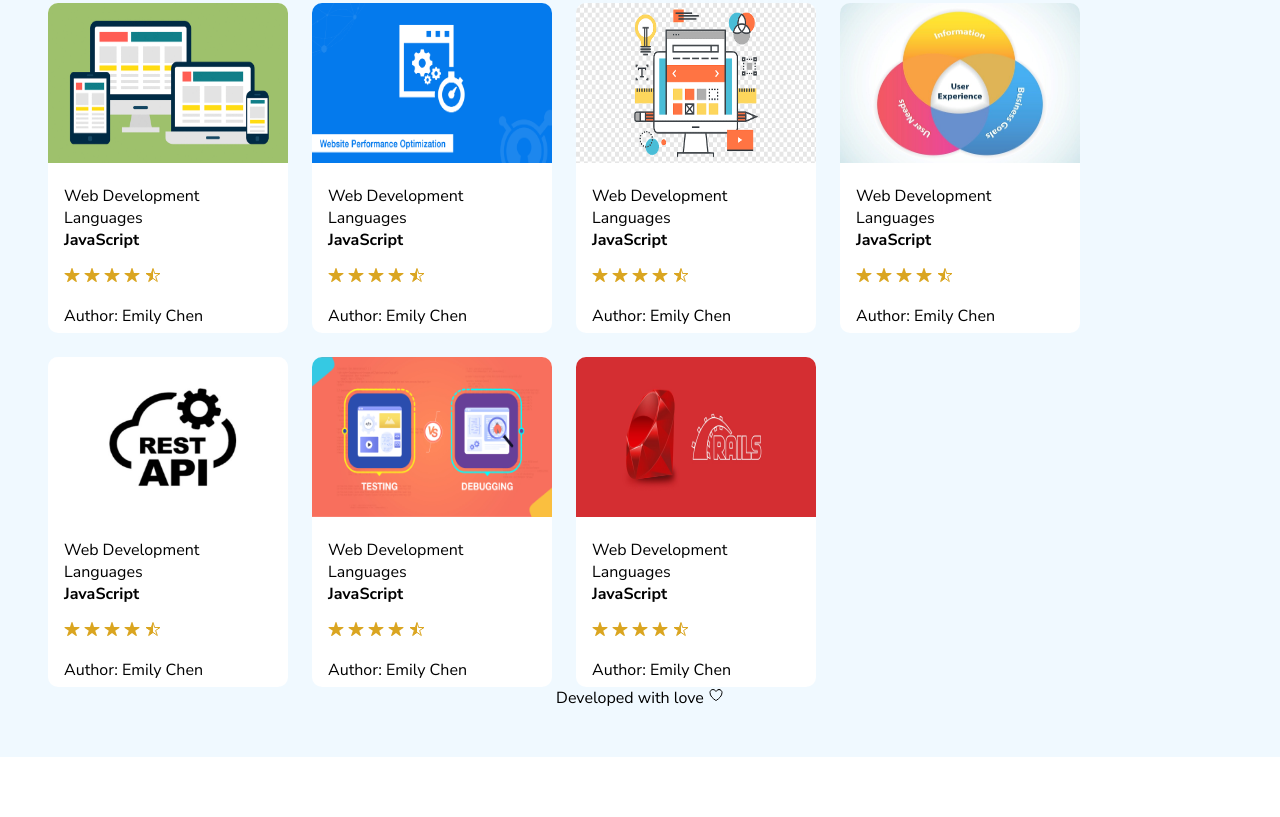
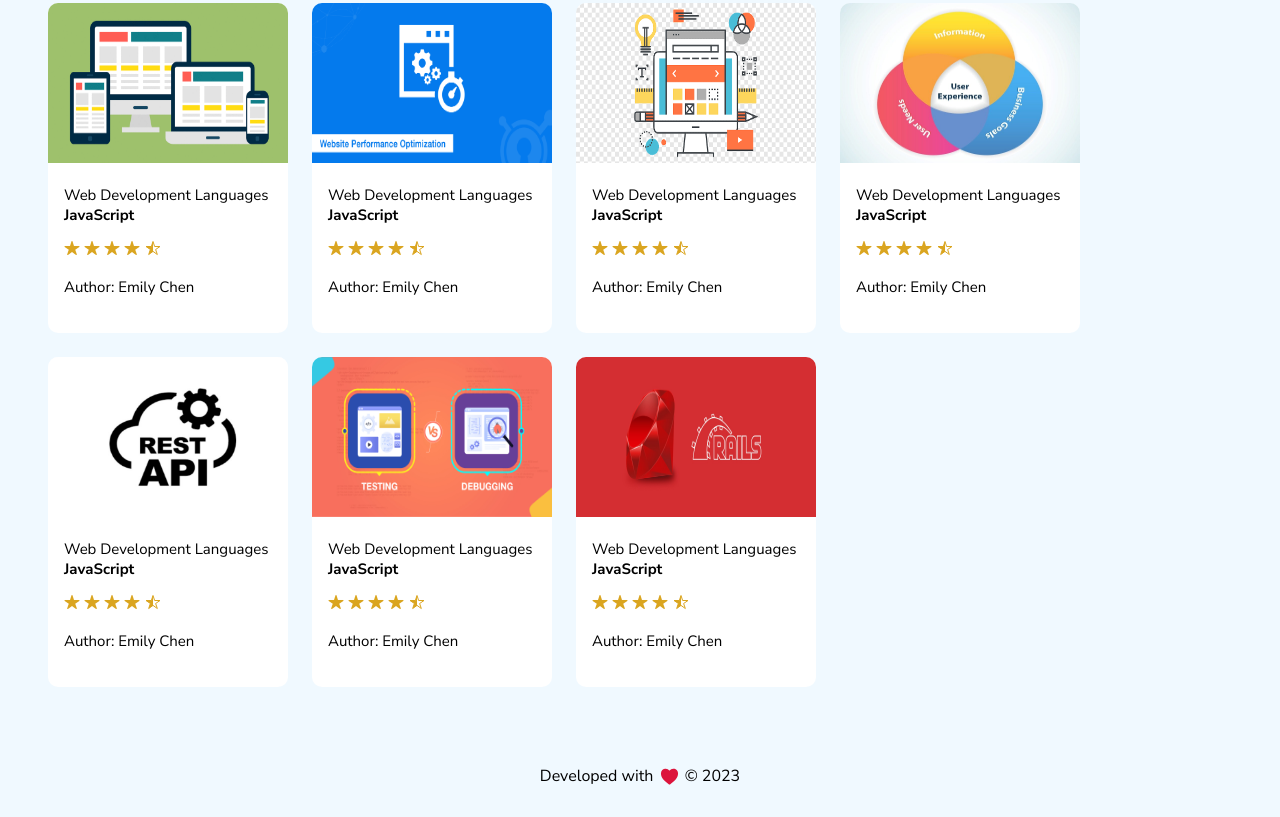
Before and after one commit to JSD-0723/Elias-Qadi-Project1, a plain HTML site: page index.html in a window 1280 px wide. Shown: the part 700-1517 px from the top of the page. Before the commit the page ends 1457 px from the top, so only its background shows below. Drawn offline with nearby package versions, Linux system fonts and the light colour scheme.

Commit message:
footer complete

```diff
--- a/Styles/general.css
+++ b/Styles/general.css
@@ -207,6 +207,10 @@ nav {
 
 }
 
+.card p {
+  font-size: 15px;
+}
+
 .card-details{
   padding: 1em;
 
@@ -241,7 +245,7 @@ nav {
   }
 }
 
-@media screen and (min-width: 701px) and (max-width: 1249px) {
+@media screen and (min-width: 676px) and (max-width: 1249px) {
   .card {
     width: 100%;
   }
@@ -280,8 +284,20 @@ nav {
   }
 }
 
+
+
 footer {
-  text-align: center;
+  background-color: var(--bg_body);
+  display: flex;
+  justify-content: center;
+  align-items: center;
+  padding: 30px 0;
+}
+
+.footer-icon {
+
+  color: var(--heart-color);
+  font-size: 21px;
 }
 
 /*
--- a/index.html
+++ b/index.html
@@ -48,7 +48,7 @@
         </div>
       </section>
 
-      <div class="main">
+      <main class="main">
         <div class="search-filter-container">
           <div class="search-bar">
             <input type="text" placeholder="Search..." />
@@ -275,11 +275,13 @@
             </div>
           </div>
         </div>
+      </main>
 
-        <footer class="background-color">
-          Developed with love <ion-icon name="heart-outline"></ion-icon>
-        </footer>
-      </div>
+      <footer>
+        Developed with &VeryThinSpace;
+        <ion-icon name="heart" class="footer-icon"></ion-icon>
+        &VeryThinSpace; &copy; 2023
+      </footer>
     </div>
   </body>
   <script
```
